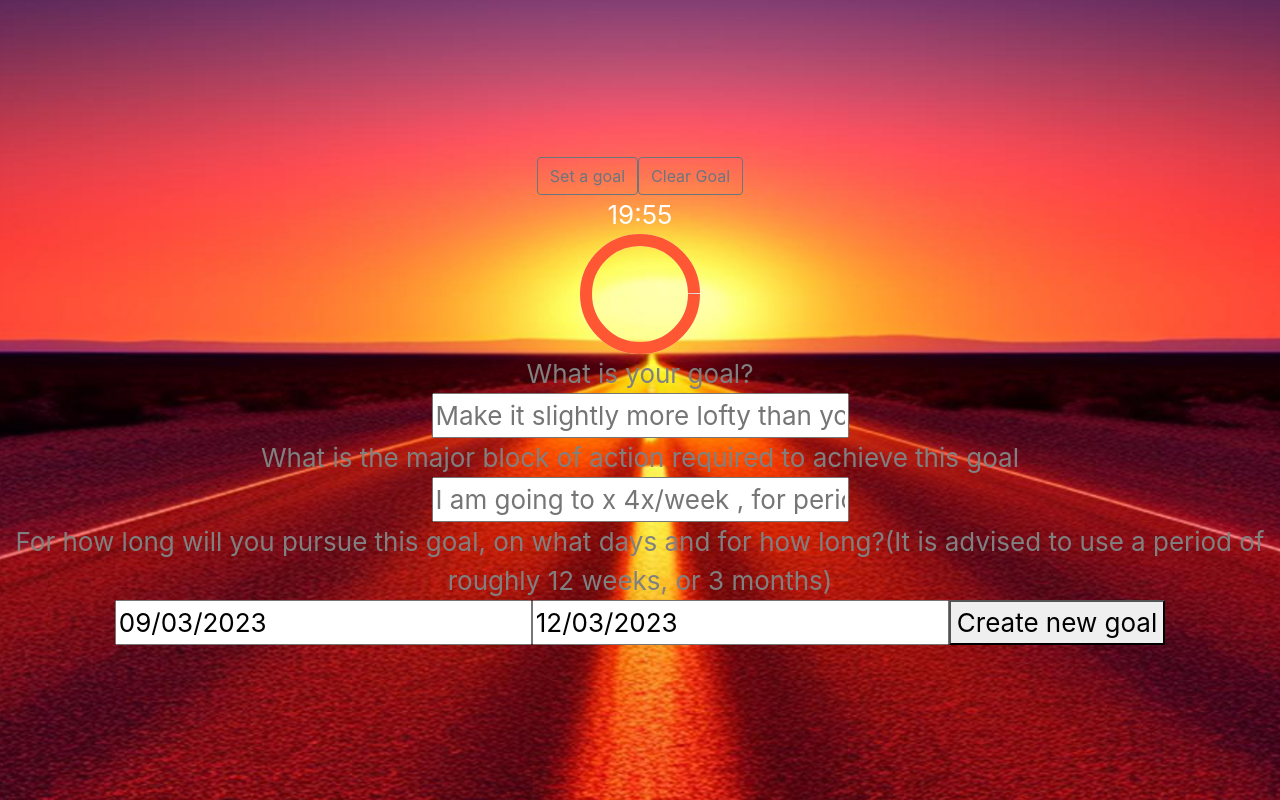
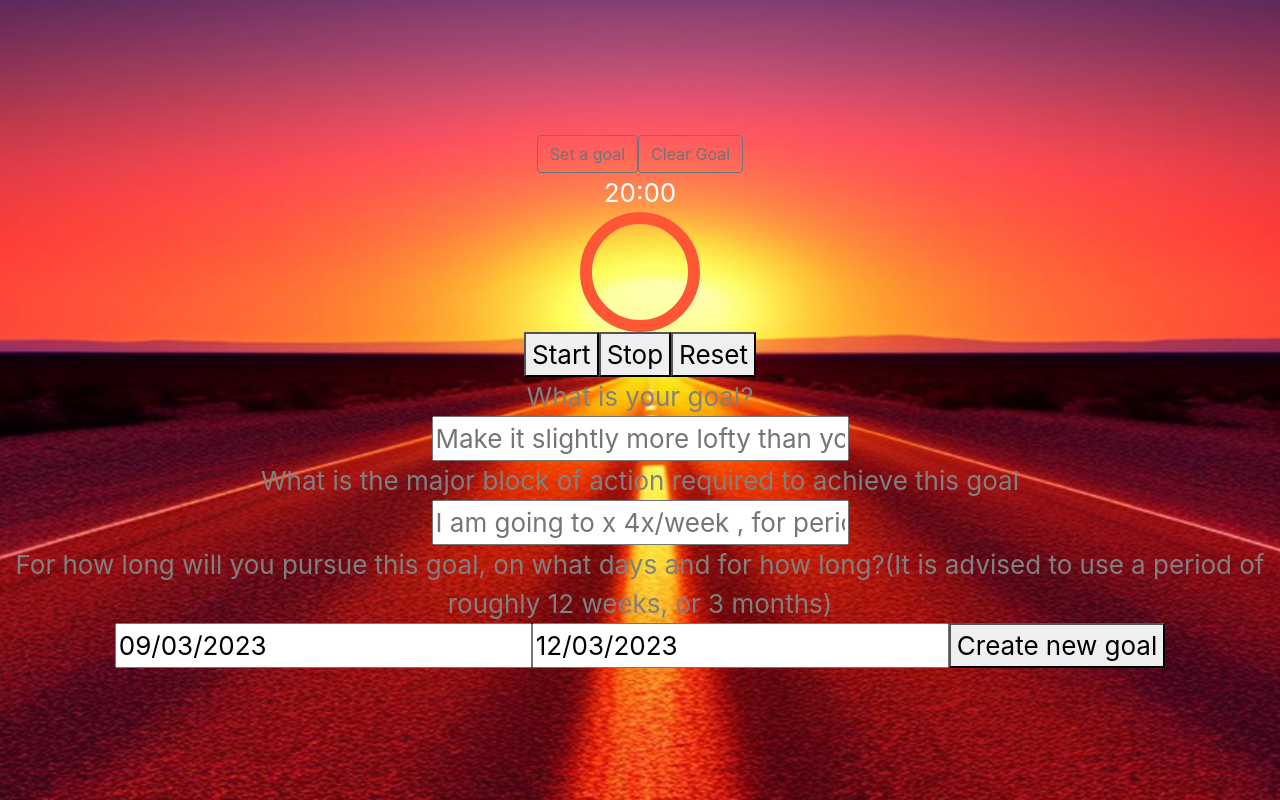
Before and after one commit to 2000mato/AH-Goals-Toolkit, a React (Create React App) app in the folder toolkit/: page / in a window 1280 px wide. Built offline with nearby package versions, Linux system fonts and the light colour scheme.

Commit message:
start stop and reset buttons added

```diff
--- a/toolkit/src/Timer.js
+++ b/toolkit/src/Timer.js
@@ -6,9 +6,10 @@ function Timer(props) {
     const totalSeconds = initialMinutes * 60; // Convert minutes to seconds.
     const [secondsRemaining, setSecondsRemaining] = useState(totalSeconds);
     const [percentage, setPercentage] = useState(100);
+    const [timerStatus, setTimerStatus] = useState('stopped'); // possible values: 'stopped', 'running', 'paused'
 
     useEffect(() => {
-        if (secondsRemaining <= 0) return;
+        if (secondsRemaining <= 0 || timerStatus !== 'running') return;
         const interval = setInterval(() => {
             setSecondsRemaining(prevSeconds => {
                 const newSeconds = prevSeconds - 1;
@@ -18,7 +19,23 @@ function Timer(props) {
         }, 1000);
 
         return () => clearInterval(interval);
-    }, [secondsRemaining, totalSeconds]);
+    }, [secondsRemaining, totalSeconds, timerStatus]);
+
+
+    const startTimer = () => {
+        setTimerStatus('running');
+    }
+
+    const pauseTimer = () => {
+        setTimerStatus('paused');
+    }
+
+    const resetTimer = () => {
+        setSecondsRemaining(totalSeconds);
+        setPercentage(100);
+        setTimerStatus('stopped');
+    }
+
 
     // Convert the remaining seconds into minute:second format
     const minutes = Math.floor(secondsRemaining / 60);
@@ -26,10 +43,7 @@ function Timer(props) {
 
     return (
         <div>
-            {/* Timer Display */}
             <div>{`${minutes}:${seconds < 10 ? '0' + seconds : seconds}`}</div>
-
-            {/* Circular Progress SVG */}
             <svg width="120" height="120" viewBox="0 0 120 120">
                 <circle cx="60" cy="60" r="54" stroke="#E6E6E6" strokeWidth="12" fill="none" />
                 <circle
@@ -42,6 +56,11 @@ function Timer(props) {
                     strokeDasharray={`339.292 ${339.292}`}
                     strokeDashoffset={`${339.292 * (1 - percentage / 100)}`} />
             </svg>
+            <div>
+                <button onClick = {startTimer}>Start</button>
+                <button onClick = {pauseTimer}>Stop</button>
+                <button onClick = {resetTimer}>Reset</button>
+            </div>
         </div>
     );
 }
```
